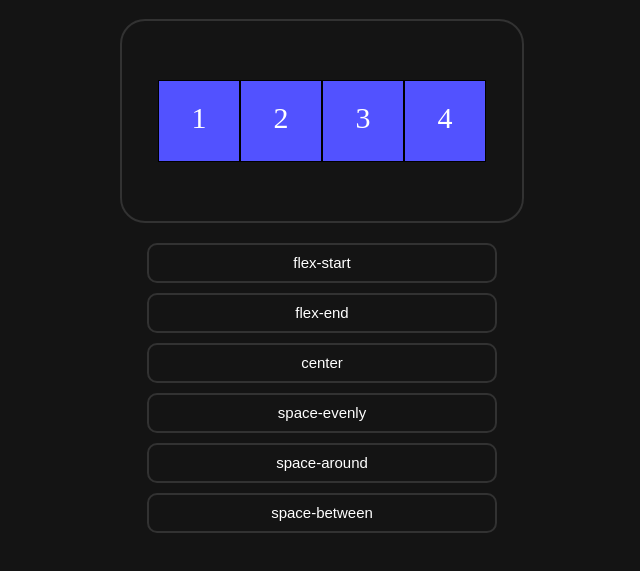
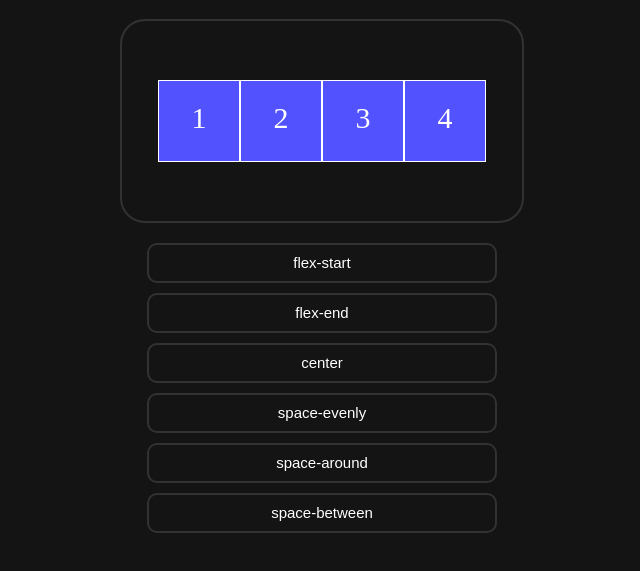
Before and after one commit to Cordeiro-DEV/Cordeiro-DEV.github.io, a plain HTML site: page justify-content/index.html in a window 1280 px wide. Shown: the part 67-638 px from the top of the page, without its empty margins (318-958 px from the left). Drawn offline with Linux system fonts and the light colour scheme.

Commit message:
Update style.css

```diff
--- a/justify-content/style.css
+++ b/justify-content/style.css
@@ -22,7 +22,7 @@ body {
     width: 80px;
     height: 80px;
     background-color: rgb(82, 82, 255);
-    border: solid 1px #000;
+    border: solid 1px #fff;
     color: #fff;
     text-align: center;
 }
```
